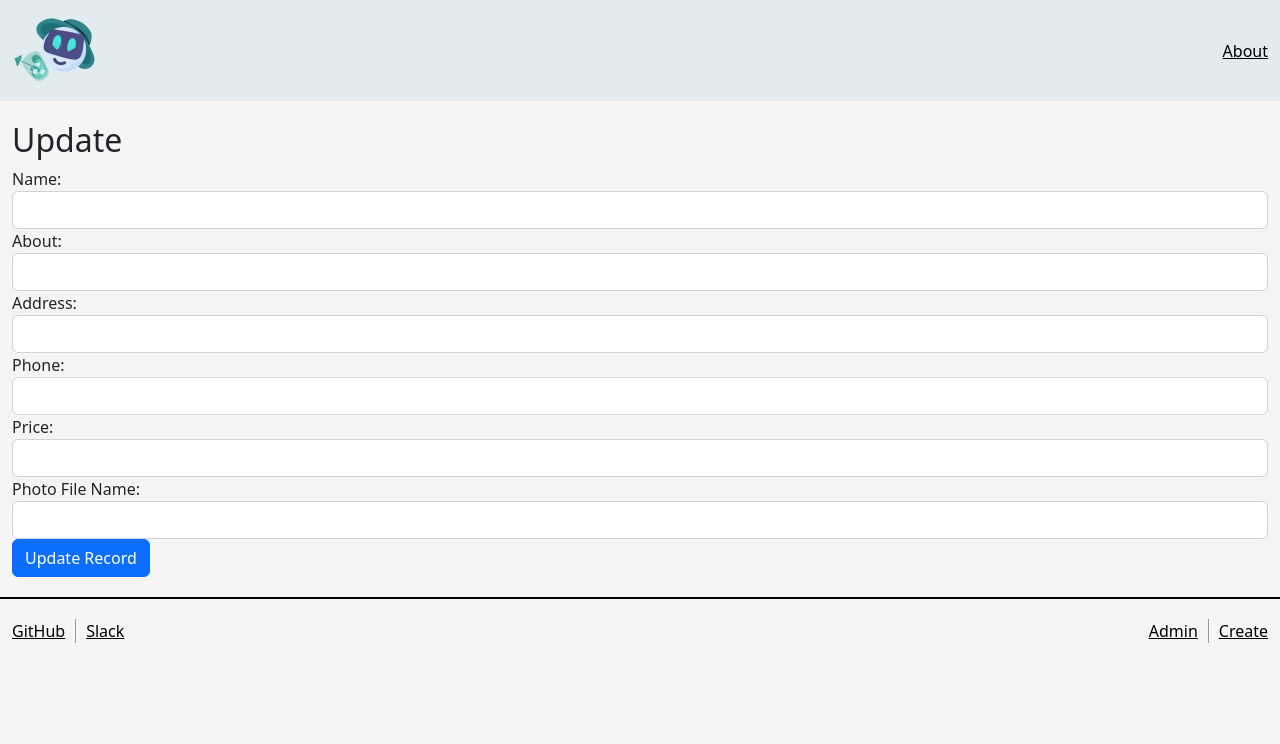
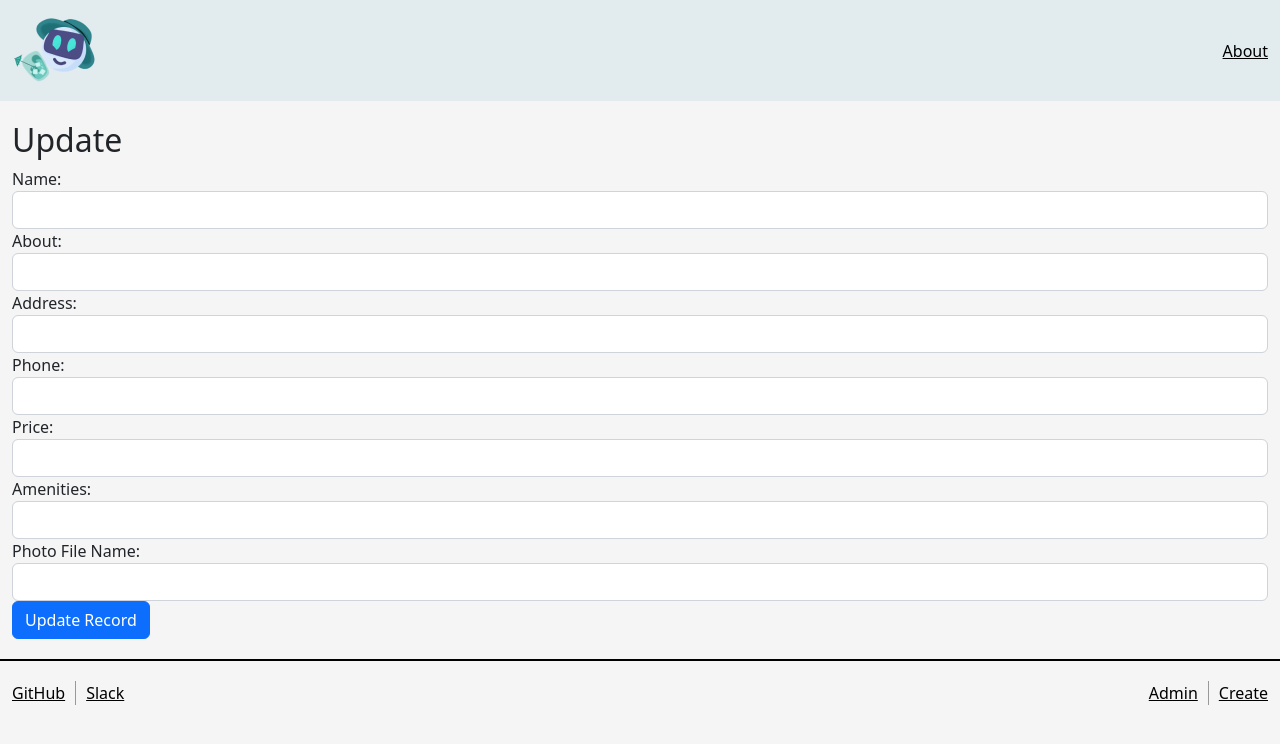
Before and after one commit to mimodevs/C12-mimoville, a React (Create React App) app in the folder client/: page /edit/1 in a window 1280 px wide. Shown: the top 744 px of the page. Built offline with nearby package versions, Linux system fonts and the light colour scheme; no server answers.

Commit message:
amenities added

```diff
--- a/client/src/components/create.js
+++ b/client/src/components/create.js
@@ -78,6 +78,16 @@ export default function Create() {
           />
         </div>
         <div className="form-group">
+          <label htmlFor="name">Amenities</label>
+          <input
+            type="text"
+            className="form-control"
+            id="amenities"
+            value={form.amenities}
+            onChange={(e) => updateForm({ amenities: e.target.value })}
+          />
+        </div>
+        <div className="form-group">
           <label htmlFor="photo">Photo File Name</label>
           <input
             type="text"
--- a/client/src/components/edit.js
+++ b/client/src/components/edit.js
@@ -31,7 +31,7 @@ export default function Edit() {
       phone: form.phone,
       price: form.price,
       photo: form.photo,
-      amenities: form.amenities,
+      amenities: form.amenities
     };
     await fetch(`${DEVURL}/update/${params.id}`, {
       method: "POST",
@@ -96,6 +96,18 @@ export default function Edit() {
             onChange={(e) => updateForm({ price: e.target.value })}
           />
         </div>
+
+        <div className="form-group">
+          <label htmlFor="amenities">Amenities: </label>
+          <input
+            type="text"
+            className="form-control"
+            id="amenities"
+            value={form.amenities}
+            onChange={(e) => updateForm({ amenities: e.target.value })}
+          />
+        </div>
+
         <div className="form-group">
           <label htmlFor="photo">Photo File Name: </label>
           <input
--- a/client/src/components/record.js
+++ b/client/src/components/record.js
@@ -8,9 +8,10 @@ const Record = (props) => (
      <img src={`/listings/${props.record.photo}`} alt="record" />
     <h3>{props.record.name}</h3>
     <p>{props.record.about}</p>
-    <p>{props.record.address}</p>
-    <p>{props.record.phone}</p>
-    <p>{props.record.price} Night</p>
+    <p>Address: {props.record.address}</p>
+    <p>Contact: {props.record.phone}</p>
+    <p>Price: {props.record.price} Night</p>
+    <p>Amenities: {props.record.amenities}</p>
     <p>
       <Link to={`/edit/${props.record._id}`}>Edit</Link> | <Link onClick={() => { props.deleteRecord(); }}>Delete</Link>
     </p>
--- a/client/src/constants/global.js
+++ b/client/src/constants/global.js
@@ -1,4 +1,4 @@
 const DEVURL = 'http://localhost:5005'
-const FIELDS = { name: "",  about: "", address: "",  phone: "", price: "", photo: "", }
+const FIELDS = { name: "", about: "", address: "", phone: "", price: "", photo: "", amenities: "", }
 
 export { DEVURL, FIELDS }
```
Also changed, not shown: 1 other file (tests, documents, lock files or other folders).
